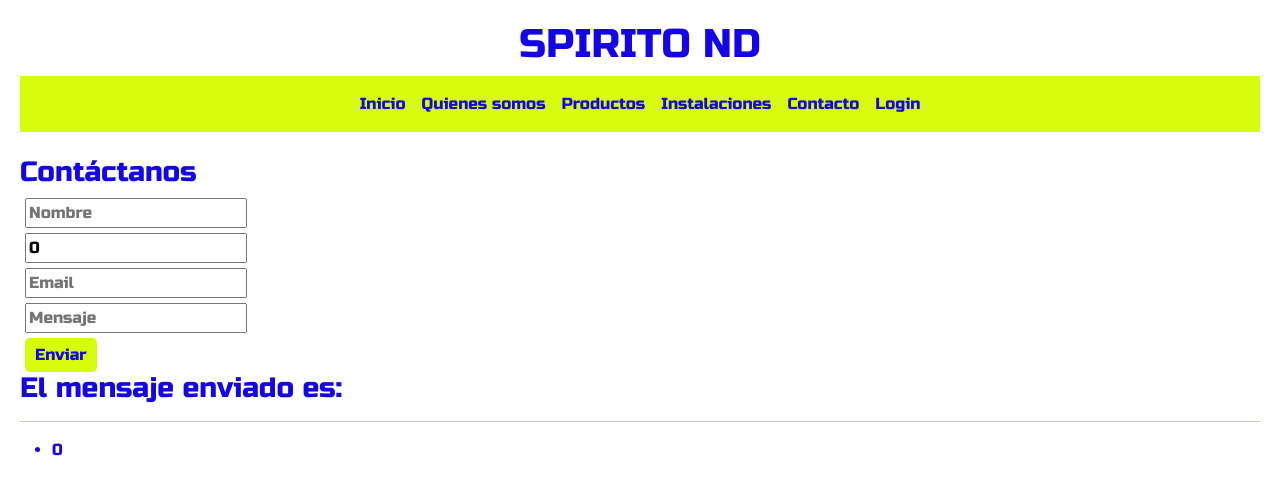
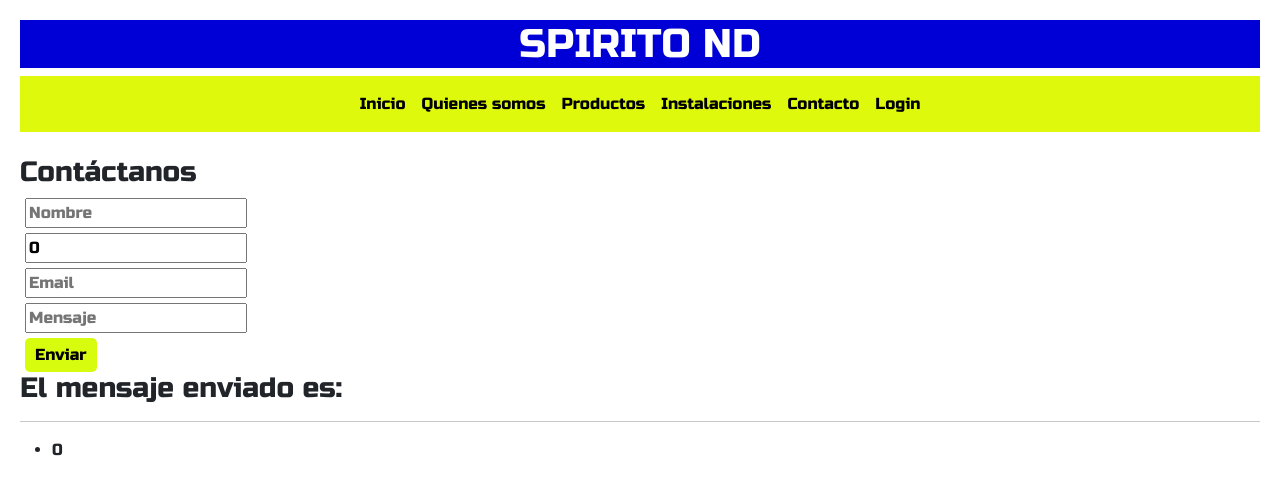
Before and after one commit to GranLuxor/Spirito, an Angular app: page /contact in a window 1280 px wide. Shown: the top 494 px of the page. Built offline with nearby package versions, Linux system fonts and the light colour scheme; a web font is replaced by a local one.

Commit message:
Se agregan colores con material desing

```diff
--- a/src/app/app.component.html
+++ b/src/app/app.component.html
@@ -1,5 +1,5 @@
-<h1 Align="center">{{ title }}</h1>
-<div class="container-expand justify-content-center" id="back">
+<h1 id="title" Align="center">{{ title }}</h1>
+<div class="container-expand" id="back">
     <app-nav-bar></app-nav-bar>
     <br>
     <router-outlet></router-outlet>
--- a/src/index.html
+++ b/src/index.html
@@ -8,6 +8,8 @@
   <link rel="icon" type="image/x-icon" href="favicon.ico">
   <!-- CSS only -->
 <link href="https://cdn.jsdelivr.net/npm/bootstrap@5.0.0-beta3/dist/css/bootstrap.min.css" rel="stylesheet" integrity="sha384-eOJMYsd53ii+scO/bJGFsiCZc+5NDVN2yr8+0RDqr0Ql0h+rP48ckxlpbzKgwra6" crossorigin="anonymous">
+<!-- JavaScript Bundle with Popper -->
+<script src="https://cdn.jsdelivr.net/npm/bootstrap@5.0.0-beta3/dist/js/bootstrap.bundle.min.js" integrity="sha384-JEW9xMcG8R+pH31jmWH6WWP0WintQrMb4s7ZOdauHnUtxwoG2vI5DkLtS3qm9Ekf" crossorigin="anonymous"></script>
 <link rel="preconnect" href="https://fonts.gstatic.com">
 <link href="https://fonts.googleapis.com/css2?family=Karantina&family=Russo+One&display=swap" rel="stylesheet">
 </head>
--- a/src/styles.css
+++ b/src/styles.css
@@ -1,7 +1,6 @@
 * html, body {
-    background: white;
+    background: #ffffff;
     margin: 20px;
-    color: rgb(20, 5, 228);
     -webkit-font-smoothing: antialiased;
     height: 100%;
     font-family: 'Russo One', sans-serif;
@@ -11,7 +10,7 @@
   button {
     background-color: rgb(216, 252, 14);
     border: 0px;
-    color: rgb(20, 5, 228);
+    color: #000000;
     cursor: pointer;
     margin-right: 5px;
     margin-left: 5px;
@@ -20,8 +19,8 @@
   }
 
   button:hover {
-    background-color: rgb(20, 5, 228);
-    color: rgb(216, 252, 14);
+    background-color: #0000d6;
+    color: #ffffff;
   }
 
   button:focus{
@@ -47,22 +46,27 @@
   }
 
   .navbar {
-    background-color: rgb(216, 252, 14);
+    background: #dff90c;
+    width: 100%;
   }
   .nav-link, .navbar-brand {
-    color: rgb(20, 5, 228);
+    color: #000000;
   }
 
   .nav-link:hover , .navbar-brand:hover {
-    color:rgb(20, 5, 228);
+    color:#0000d6;
     position: relative;
     bottom: 2px;
   }
 
   #back{
-    background-color: white;
+    background-color: #ffffff;
   }
 
+  #title{
+    background-color: #0000d6;
+    color: #ffffff;
+  }
 
   .results {
     font-weight: 600
```
Also changed, not shown: src/app/components/nav-bar/nav-bar.component.html (line endings or trailing spaces).
